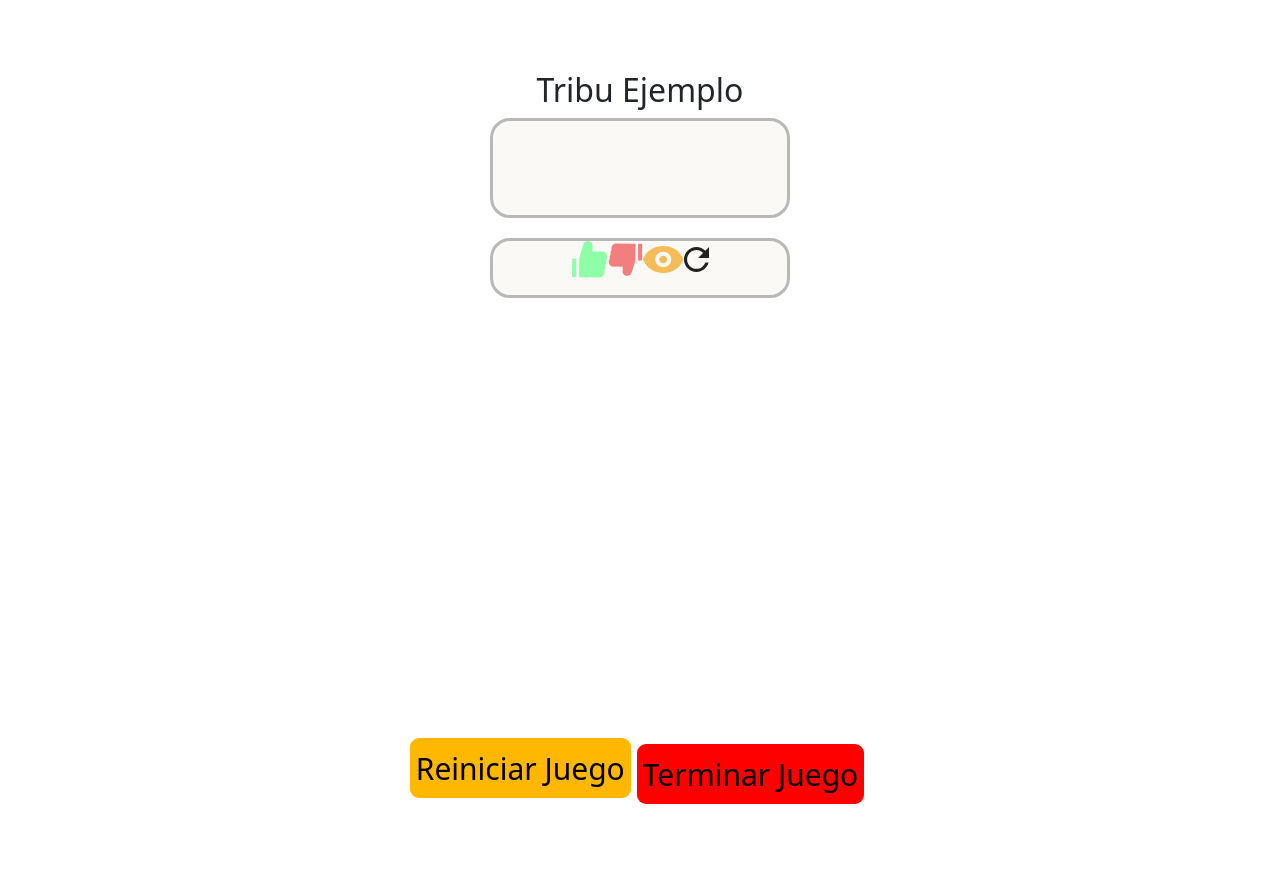
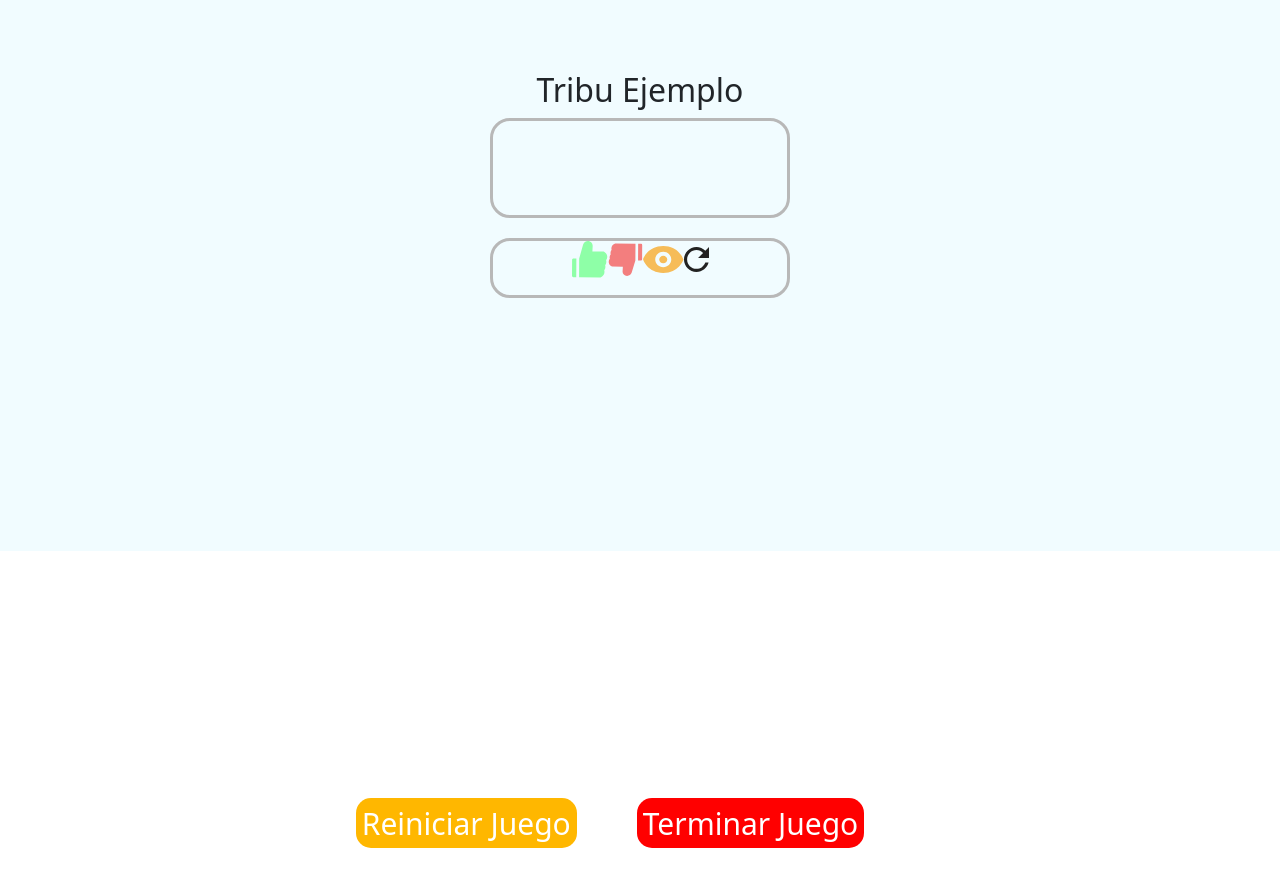
Before and after one commit to Equipo-Proton/la-tribu-exploradora-frontend, a Vue app: page /gamecontrol in a window 1280 px wide. Shown: the part 249-1136 px from the top of the page. Before the commit the page ends 1059 px from the top, so only its background shows below. Built offline with nearby package versions, Linux system fonts and the light colour scheme; sample sign-in values are in the browser's storage; a web font is replaced by a local one.

Commit message:
GameControlView Style

```diff
--- a/src/components/ButtonsForm.vue
+++ b/src/components/ButtonsForm.vue
@@ -13,9 +13,10 @@
     background-color: rgb(255, 183, 0);
     font-size: 30px;
     border: 0px;
-    height: 60px;
-    border-radius: 9px 9px 9px 9px;
+    height: 50px;
+    border-radius: 15px 15px 15px 15px;
     border-color: black;
+    color: #fff;
     padding: auto;
 }
 
@@ -23,16 +24,18 @@
     background-color: red;
     font-size: 30px;
     border: 0px;
-    height: 60px;
-    border-radius: 9px 9px 9px 9px;
+    height: 50px;
+    border-radius: 15px 15px 15px 15px;
     border-color: black;
-    margin: 6px;
+    margin: 60px;
+    color: #fff;
     padding: auto;
 
 }
 
 .flex-parent {
     display: flex;
+    align-items: center;
     top: 600px;
 
 }
@@ -45,12 +48,12 @@
 
 .ButtonLeft:hover {
     color: #fff;
-    background-color: #ffbe45;
+    background-color: #fb6e16;
     border-color: #000000;
 }
 .ButtonRight:hover {
     color: #fff;
-    background-color: #ff5b49;
+    background-color: #ae1302;
     border-color: #000000;
 }
 </style>
--- a/src/components/StudentBox.vue
+++ b/src/components/StudentBox.vue
@@ -52,8 +52,6 @@ import TheHeader from './TheHeader.vue';
         border: 2px solid rgb(255, 170, 22);
         width: 730px;
         height: 51px;
-        background-color: rgb(255, 255, 255);
-
     }
     .studentBox{
         top: 140px;
@@ -67,7 +65,6 @@ import TheHeader from './TheHeader.vue';
         border: 3px solid rgb(184, 184, 184);
         width: 300px;
         height: 100px;
-        background-color: rgb(250, 249, 246);
     }
     .studentIcons{
         display: flex;
@@ -81,8 +78,8 @@ import TheHeader from './TheHeader.vue';
         width: 300px;
         height: 60px;
         top: 160px;
-        background-color: rgb(250, 249, 246)
     }
+
 
     /*
     div{
--- a/src/views/GameControlView.vue
+++ b/src/views/GameControlView.vue
@@ -5,6 +5,15 @@ import ButtonsForm from '../components/ButtonsForm.vue';
 </script>
 
 <template>
-    <StudentBox/>
-    <ButtonsForm/>
+    <main>
+        <StudentBox/>
+        <ButtonsForm/>
+    </main>
 </template>
+<style scoped>
+    main {
+        width: 100%;
+        height: 100vh;
+        background-color: #f1fcff;
+    }
+    </style>
```
Also changed, not shown: src/components/modals/FinishGame.vue (+37 -1 lines).
